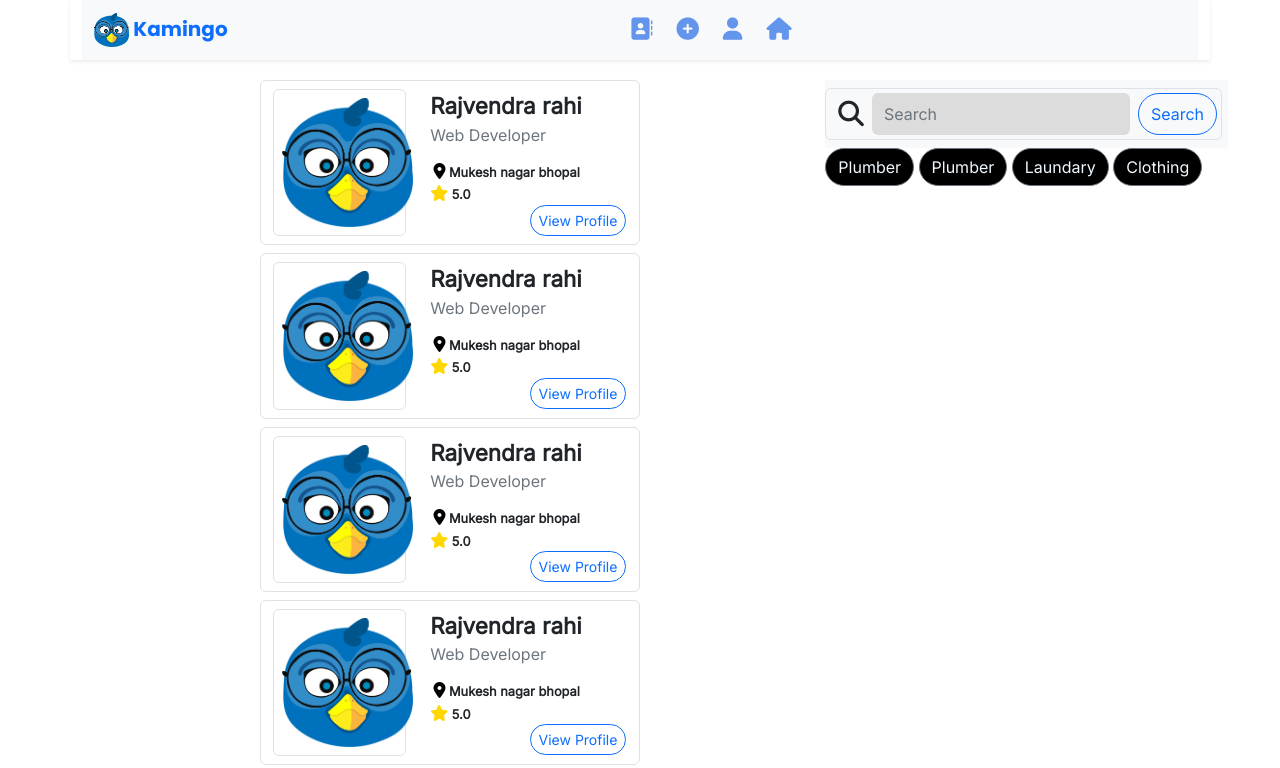
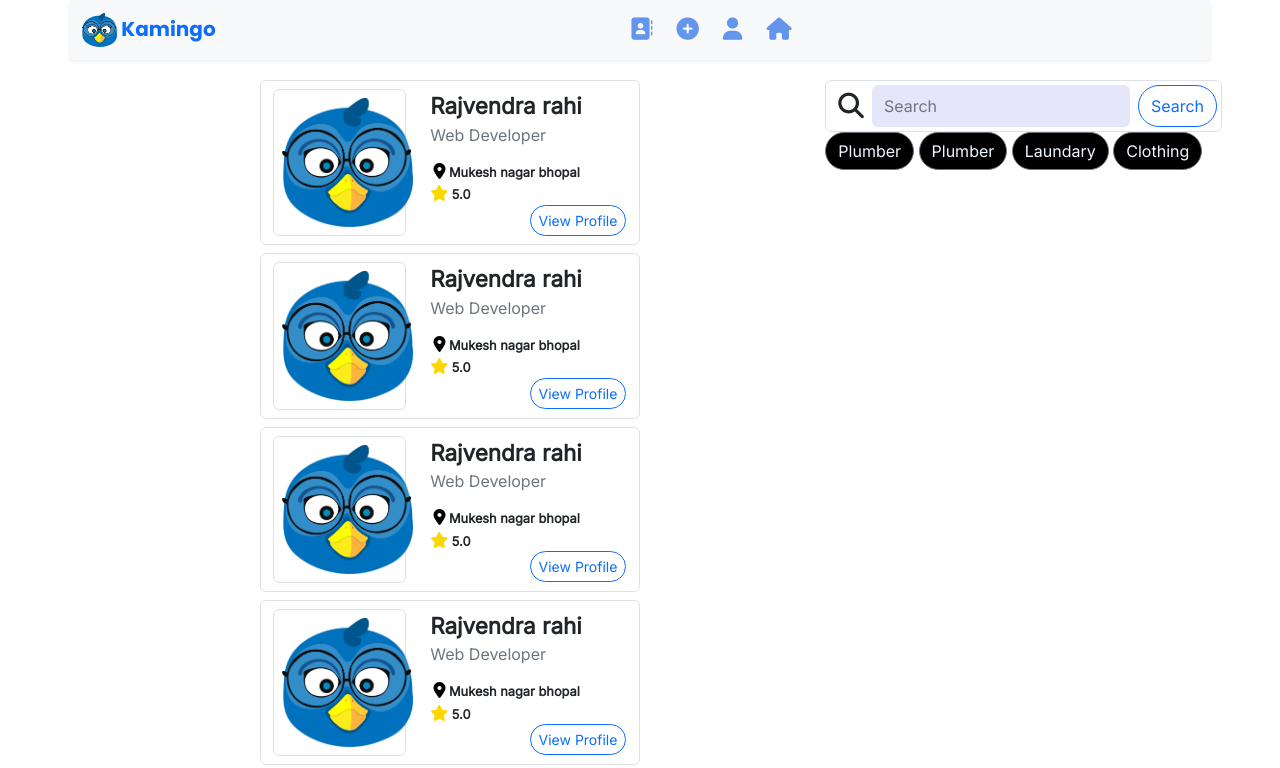
Before and after one commit to rodyrahi/kamingonode, a Node server app: page / in a window 1280 px wide. Shown: the top 768 px of the page. Run offline with Node 20, Linux system fonts and the light colour scheme.

Commit message:
MORE IS DONE

```diff
--- a/views/home.ejs
+++ b/views/home.ejs
@@ -22,20 +22,17 @@
     <div class="phone hide">
 
 
-      <nav class="navbar bg-light">
-        <div class="container-fluid p-0">
+
           <form class="d-flex" role="search">
             <div class="d-flex border p-1 rounded">
               <i class="fa-solid fa-magnifying-glass m-2 " style="font-size: 1.6rem;"></i>
-              <input class="form-control me-2" style="border: none; background-color: gainsboro;" type="search" placeholder="Search" aria-label="Search">
+              <input class="form-control me-2" style="border: none; background-color: lavender;" type="search" placeholder="Search" aria-label="Search">
               <button class="btn btn-outline-primary" style="border-radius: 2rem;" type="submit">Search</button>
             </div>
 
           </form>
 
-        </div>
 
-      </nav>
       <button class="btn btn-outline-secondary" style="border-radius: 2rem; background-color: black; color: aliceblue;" type="submit">Plumber</button>
 
       <button class="btn btn-outline-secondary" style="border-radius: 2rem; background-color: black; color: aliceblue;" type="submit">Plumber</button>
@@ -43,7 +40,7 @@
       <button class="btn btn-outline-secondary" style="border-radius: 2rem; background-color: black; color: aliceblue;" type="submit">Clothing</button>
     </div>
     <div class="row my-3">
-      <div class="col-8 list ">
+      <div class="col-lg-8 col-md-7 list ">
         <div class="row justify-content-center d-flex ">
 
           <%- include('./profiles/post.ejs') %>
@@ -55,23 +52,23 @@
 
 
       </div>
-      <div class="col-4 sidebar  " style=" position: fixed;
+      <div class="col-lg-4 col-md-5 sidebar  " style=" position: fixed;
       top: 5rem;
       right: 2.5rem;">
-        <nav class="navbar bg-light">
-          <div class="container-fluid p-0">
+
+
             <form class="d-flex" role="search">
               <div class="d-flex border p-1 rounded">
                 <i class="fa-solid fa-magnifying-glass m-2 " style="font-size: 1.6rem;"></i>
-                <input class="form-control me-2" style="border: none; background-color: gainsboro;" type="search" placeholder="Search" aria-label="Search">
+                <input class="form-control me-2" style="border: none; background-color: lavender;" type="search" placeholder="Search" aria-label="Search">
                 <button class="btn btn-outline-primary" style="border-radius: 2rem;" type="submit">Search</button>
               </div>
 
             </form>
 
-          </div>
 
-        </nav>
+
+
         <button class="btn btn-outline-secondary" style="border-radius: 2rem; background-color: black; color: aliceblue;" type="submit">Plumber</button>
 
         <button class="btn btn-outline-secondary" style="border-radius: 2rem; background-color: black; color: aliceblue;" type="submit">Plumber</button>
@@ -94,17 +91,22 @@
       if (mq.matches) {
         // If viewport is less than 600px wide, add the new-class
         document.querySelector('.sidebar').classList.add('hide');
-        document.querySelector('.sidebar').classList.remove('col-4');
+        document.querySelector('.sidebar').classList.remove('col-lg-4');
+        document.querySelector('.sidebar').classList.remove('col-md-5');
         document.querySelector('.list').classList.add('col');
-        document.querySelector('.list').classList.remove('col-8');
+        document.querySelector('.list').classList.remove('col-lg-8');
+        document.querySelector('.list').classList.remove('col-md-7');
         document.querySelector('.phone').classList.remove('hide');
 
       } else {
         // If viewport is greater than 600px wide, remove the new-class
         document.querySelector('.sidebar').classList.remove('hide');
-        document.querySelector('.sidebar').classList.add('col-4');
+        document.querySelector('.sidebar').classList.add('col-lg-4');
+        document.querySelector('.sidebar').classList.add('col-md-5');
         document.querySelector('.list').classList.remove('col');
-        document.querySelector('.list').classList.add('col-8');
+        document.querySelector('.list').classList.add('col-lg-8');
+        document.querySelector('.list').classList.add('col-md-7');
+
         document.querySelector('.phone').classList.add('hide');
 
 
--- a/views/partials/nav.ejs
+++ b/views/partials/nav.ejs
@@ -1,4 +1,4 @@
-<div class="container shadow-sm">
+<div class="container shadow-sm p-0">
     <nav class="navbar navbar-expand-lg navbar-light bg-light">
       <div class="container-fluid">
         <a class="navbar-brand bold fw-bold text-primary" href="#" style="font-family: 'Poppins', sans-serif;"><img src="kamingo_favicon.png" width="35rem" alt=""> Kamingo</a>
```
